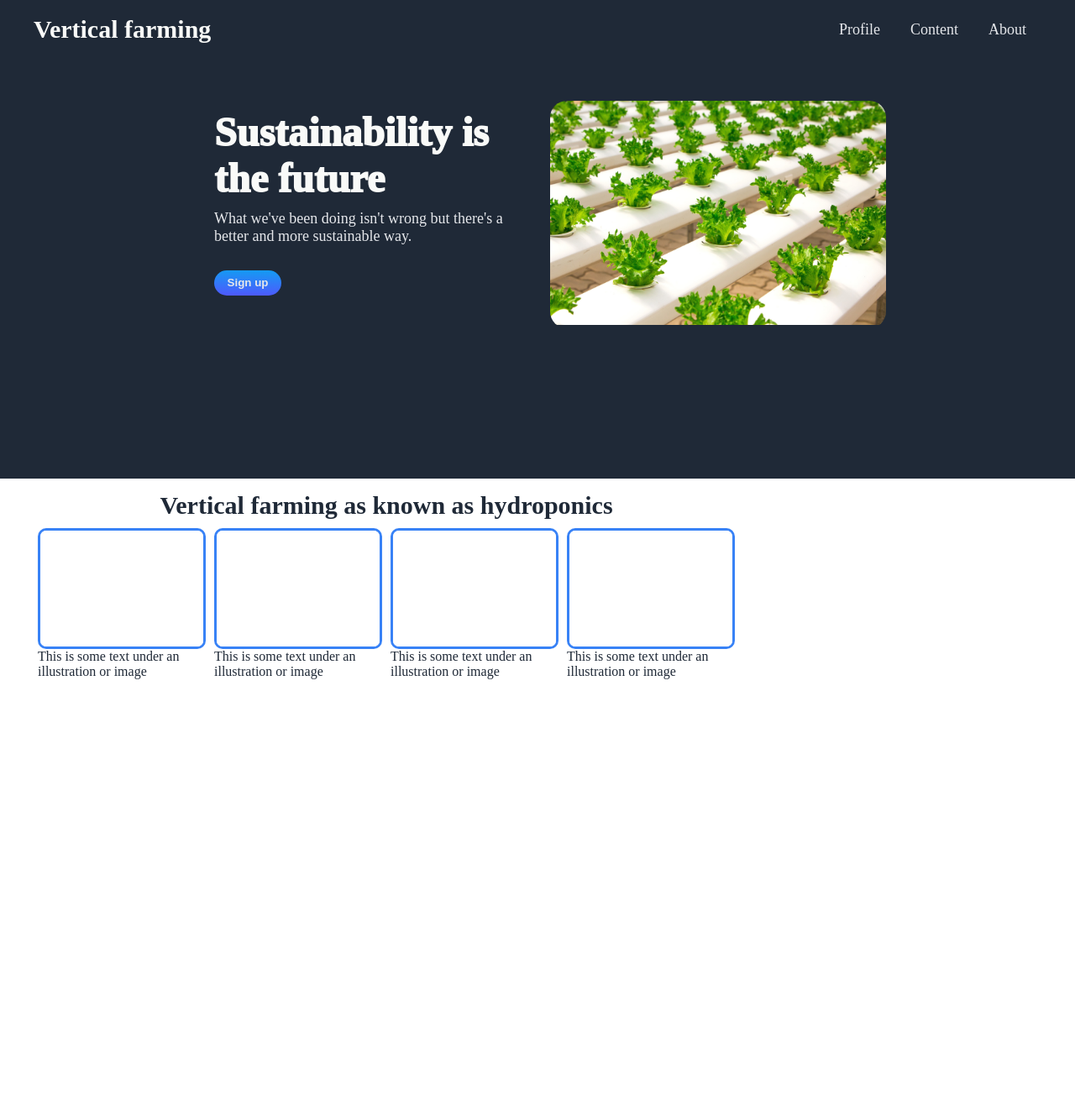
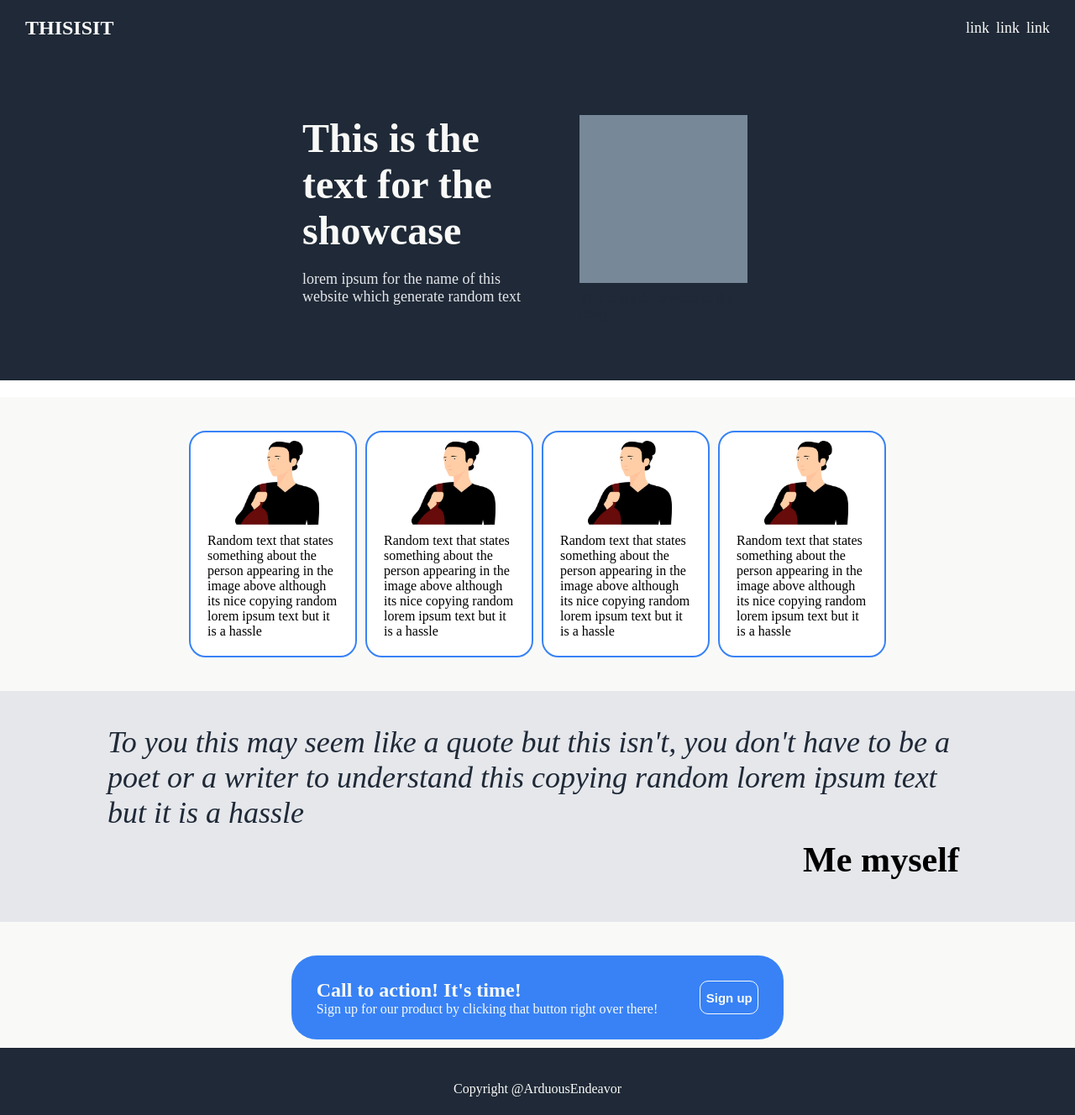
Before and after one commit to mohit-negi/LandingPage-TOP, a plain HTML site: page index.html in a window 1280 px wide. Shown: the whole page at 84% size. Before the commit the page ends 814 px from the top, so only its background shows below. Drawn offline with Linux system fonts and the light colour scheme.

Commit message:
Refactored all the code

```diff
--- a/index.html
+++ b/index.html
@@ -1,103 +1,113 @@
 <!DOCTYPE html>
 <html lang="en">
 <head>
+    <link rel="stylesheet" href="styles.css">
     <meta charset="UTF-8">
-    <link rel="stylesheet" href="styles.css">
     <meta http-equiv="X-UA-Compatible" content="IE=edge">
     <meta name="viewport" content="width=device-width, initial-scale=1.0">
-    <title>The landing page</title>
+    <title>Document</title>
 </head>
 <body>
     <header>
-    <div class="navbar">
-        <div class="header_container">
-            <h1 class="logo"><a href="google.com">Vertical farming</a></h1>
-            <nav class="links">
-                <ul>
-                    <li class="nav"><a href="google.com">Profile</a></li>
-                    <li class="nav"><a href="google.com">Content</a></li>
-                    <li class="nav"><a href="google.com">About</a></li>
-                </ul>
-            </nav>
+        <section class="navbar">
+            <div class="header">
+                <div class="logo">
+                    <h1>THISISIT</h1>
+                </div>
+                <div class="links">
+                    <p><a href="g.com">link</a></p>
+                    <p><a href="g.com">link</a></p>
+                    <p><a href="g.com">link</a></p>
                 </div>
             </div>
+        </section>
+    </header>
     <section class="showcase">
-        <div class="showcase-container">
+        <div class="container">
             <div class="content">
                 <div class="left-content">
                     <div class="showcase-text">
-                        <h1>Sustainability is the future</h1>
-                        <p class="text">What we've been doing isn't wrong but there's a better and more sustainable way.</p>
-                        <button class="button">Sign up</button>
+                        <h1>This is the text for the showcase</h1>
+                        <p>lorem ipsum for the name of this website which generate random text</p>
                     </div>
                 </div>
                 <div class="right-content">
-                    <div class="image">
-                        <img src="./images/header_section_image.jpeg" alt="section of vertical farm">
+                    <div class="showcase-image">
+                        <div class="img"></div>
+                        <p class="image-text">This is the description of the image</p>
                     </div>
                 </div>
             </div>
         </div>
     </section>
-    </header>
     <section class="testimonial">
-        <div class="container">
-            <div class="content">
-                <h1 id="testimonial_heading">Vertical farming as known as hydroponics</h1>
-                <div class="images_drawer">
+        <div class="testimonial-container">
             <div class="card">
                 <div class="image">
-                            <div class="img"></div>
+                    <img src="./images/testimonial-image1.png" alt="vector-image-torso-and-head-of-men">
                 </div>
-                        <div class="text">
-                            <p>This is some text under an illustration or image</p>
+                <div class="image-text">
+                    <p>Random text that states something about the person appearing in the image above although its nice copying random lorem ipsum text but it is a hassle</p>
                 </div>
             </div>
             <div class="card">
                 <div class="image">
-                            <div class="img"></div>
+                    <img src="./images/testimonial-image1.png" alt="vector-image-torso-and-head-of-men">
                 </div>
-                        <div class="text">
-                            <p>This is some text under an illustration or image</p>
+                <div class="image-text">
+                    <p>Random text that states something about the person appearing in the image above although its nice copying random lorem ipsum text but it is a hassle</p>
                 </div>
             </div>
             <div class="card">
                 <div class="image">
-                            <div class="img"></div>
+                    <img src="./images/testimonial-image1.png" alt="vector-image-torso-and-head-of-men">
                 </div>
-                        <div class="text">
-                            <p>This is some text under an illustration or image</p>
+                <div class="image-text">
+                    <p>Random text that states something about the person appearing in the image above although its nice copying random lorem ipsum text but it is a hassle</p>
                 </div>
             </div>
             <div class="card">
                 <div class="image">
-                            <div class="img"></div>
+                    <img src="./images/testimonial-image1.png" alt="vector-image-torso-and-head-of-men">
                 </div>
-                        <div class="text">
-                            <p>This is some text under an illustration or image</p>
+                <div class="image-text">
+                    <p>Random text that states something about the person appearing in the image above although its nice copying random lorem ipsum text but it is a hassle</p>
                 </div>
+            </div>
+        </div>
+    </section>
+    <section class="quote">
+        <div class="quote-container">
+            <div class="quote-text">
+                <p class="text">To you this may seem like a quote but this isn't, you don't have to be a poet or a writer to understand this copying random lorem ipsum text but it is a hassle</p>
+                <div class="author"><h3>Me myself</h3></div>
+            </div>
+        </div>
+    </section>
+    <section class="signup">
+        <div class="signup-container">
+            <div class="content">
+                <div class="left-content">
+                    <div class="info">
+                        <h1 class="heading">Call to action! It's time!</h1>
+                        <p class="text">Sign up for our product by clicking that button right over there!</p>
+                    </div>
+                </div>
+                <div class="right-content">
+                    <div class="button">
+                        <button>Sign up</button>
                     </div>
                 </div>
             </div>
         </div>
     </section>
-    <!--
-    <div class="quote">
-        <div class="text">This is an inspiring quote, or a testimonial from a customer. Maybe it's just filling up space, or maybe people will actually read it</div>
-        <div class="author">-Thor, God of thunder</div>
-    </div>
-    <div class="banner">
-        <h3>Call to action, it's time !
-        </h3>
-        <p>Sign up for our product by clicking that button right over there!
-        </p>
-        <button>Sign up</button>
     <footer>
-    </div>
         <div class="footer">
-            Copyright @ArduousEndeavor
+            <p class="footer-text">Copyright @ArduousEndeavor</p>
         </div>
     </footer>
-    --->
+
+
+
 </body>
 </html>
--- a/styles.css
+++ b/styles.css
@@ -1,215 +1,205 @@
-@font-face {
-    font-family: 'Roboto',sans-serif;
-    src: url('https://fonts.googleapis.com/css2?family=Roboto:wght@500&display=swap');
-  }
 *{
     box-sizing: border-box;
     margin: 0;
     padding: 0;
 }
-a{
-    color: black;
-    text-decoration: none;
+/*Edit for navbar starts here*/
+.header{
+    display: flex;
+    background-color: #1f2937;;
+    justify-content: space-between;
+    padding: 20px 30px;
+    align-items: center;
 }
-h1{
-    font-size: 30px;
-    font-weight: 600;
-    margin: 10px 0;
+.navbar .links{
+    display: flex;
+    gap: 8px;
 }
-li{
-    list-style: none;
-}
-li a{
-    font-size: 18px;
-    color: #e5e7eb;
-}
-/* copied - To not let the header flow */
-.header_container{
-    margin: 0 auto;
-    max-width: 1200px;
-    overflow: visible;
-}
-.navbar{
-    background-color: #1f2937;
-    height: 70px;
-    padding: 0 30px;
-}
-.navbar h1 a{
+.navbar h1{
+    font-size: 24px;
     color: #f9faf8;
 }
-.header_container
-{
+.navbar .links a{
+    text-decoration: none;
+    font-size: 18px;
+    color: #f9faf8;
+}
+.navbar .links a:hover{
+    color: #e5e7eb;
+    border-bottom: 1px solid #e5e7eb;
+}
+/* Edits for the showcase starts here */
+.img{
+    width: 200px;
+    height: 200px;
+    background-color: lightslategrey;
+}
+.showcase .container{
     display: flex;
-    justify-content: space-between;
-    align-items: center;
-    height: 100%;   /* to have maximum height as its container */
-}
-.navbar ul{
-    display: flex;
-}
-.navbar ul a{
-    padding: 8px;
-    margin: 0 10px;
-}
-.navbar ul a:hover{
-    color: #becada;
-    border-bottom: 3px solid #becada;
-}
-.showcase{
-    height: 500px;
+    justify-content: center;
+    padding: 50px;
     background-color: #1f2937;
 }
-.showcase p{
-    margin-bottom: 30px;
+.showcase .content{
+    display: flex;
+    max-width: 100%;
+    max-height: 100%;
+    flex-wrap: wrap;
 }
-.showcase img{
-    width: 400px;
-    height: 400px;
+.showcase .left-content,.showcase .right-content{
+    display: flex;
+    width: 300px;
+    flex-wrap: wrap;
 }
-/* image by Photo by <a href="https://pixnio.com/flora-plants/crops/leaves-crops-agriculture-lettuce-organic-food-plant-salad-vegetable">Jatuphon Buraphon</a> on <a href="https://pixnio.com/">Pixnio</a> */
-.content{
+.showcase .showcase-text{
+    display: flex;
+    flex-direction: column;
+    flex-wrap: wrap;
+    margin: 10px
+}
+.showcase-text h1{
+    color: #f9faf8;
+    font-size: 48px;
+    padding: 10px;
+}
+.showcase-text p{
+    color: #e5e7eb;
+    font-size: 18px;
+    padding: 10px;
+}
+
+.right-content .showcase-image{
+    display: flex;
+    flex-direction: column;
+    flex-wrap: wrap;
+    padding: 20px
+}
+.right-content{
     display: flex;
     justify-content: center;
 }
-.left-content,.right-content{
-    position: relative;
-    top: 50px;
+.right-content .image-text{
+    display: flex;
+    padding-top: 10px;
+    width: 200px;
+    color: #1f2937;
 }
-.left-content h1{
-    color: #f9faf8;
-    font-size: 48px;
-    font-weight: 1000;
-}
-.left-content{
-    color: #becada;
-}
-.left-content{
-    width: 430px;
-    padding: 0 30px;
-}
-.left-content p{
-    position: relative;
-    font-size: 18px;
+.right-content .image-text:hover{
     color: #e5e7eb;
 }
-.left-content button{
+/* Edits for the testimonials starts here */
+.testimonial img{
+    width: 100px;
+    height: 100px;
+    margin-left: 10px;
+}
+.testimonial{
+    display: flex;
+    background-color: #f9faf8;
+    justify-content: center;
+    align-items: center;
+    margin-top: 20px;
+}
+.testimonial-container{
     display: flex;
     justify-content: center;
-    background-color: #3882f6;
-    color: #e5e7eb;
-    width: 80px;
-    height: 30px;
+    flex-direction: row;
+    flex-wrap: wrap;
+    padding: 40px 0px;
+    gap: 10px;
 }
-.showcase p{
-    margin-bottom: 30px;
+.card{
+    display: flex;
+    background-color: white;
+    flex-direction: column;
+    border: 2px solid #3882f6;
+    border-radius: 20px;;
+    padding: 10px;
+    width: 200px;
+    max-height: 100%;
 }
-.showcase img {
-    max-width:100%;
-    height:auto;
+.card .image-text{
+    display: flex;
+    justify-content: center;
+    padding: 10px;
 }
-.button {
-  align-items: center;
-  appearance: none;
-  background-color: #3EB2FD;
-  background-image: linear-gradient(1deg, #4F58FD, #149BF3 99%);
-  border-radius: 100px;
-  border-width: 0;
-  box-shadow: none;
-  box-sizing: border-box;
-  color: #FFFFFF;
-  cursor: pointer;
-  display: inline-flex;
-  font-family: CircularStd,sans-serif;
-  font-size: 12;
-  font-weight: 700;
-  height: auto;
-  justify-content: center;
-  line-height: 1.5;
-  padding: 6px 20px;
-  position: relative;
-  text-align: center;
-  text-decoration: none;
-  transition: background-color .2s,background-position .2s;
-  user-select: none;
-  -webkit-user-select: none;
-  touch-action: manipulation;
-  vertical-align: top;
-  white-space: nowrap;
+.card .image{
+    display: flex;
+    justify-content: center;
+}
+/* quote section starts here */
+.quote{
+    display: flex;
+    background-color: #e5e7eb;
+    display: flex;
+    justify-content: center;
+    width: 100vw;
+
+}
+.quote-text{
+    display: flex;
+    padding: 40px 0;
+    flex-direction: column;
+    width: 80vw;
+}
+.quote-text .text{
+    font-size: 36px;
+    font-style: italic;
+    color: #1f2937;
+}
+.quote-text .author{
+    display: flex;
+    padding: 10px;
+    justify-content: end;
+    font-size: 36px;
+    font-weight: bolder;
 }
 
-.button:active,
-.button:focus {
-  outline: none;
+/* signup section starts here */
+
+.signup{
+    background-color: #f9faf8;
 }
-
-.button:hover {
-  background-position: -20px -20px;
-}
-
-.button:focus:not(:active) {
-  box-shadow: rgba(40, 170, 255, 0.25) 0 0 0 .125em;
-}
-.image{
-    border-radius:20px;
-    overflow:hidden;
-}
-
-/* CSS for testimonials here */
-
-.testimonial{
-    display: flex;
-    color:#1f2937;
-    padding: 5px;
-}
-.testimonial .content{
-    display: flex;
-    flex-direction: column;
-    justify-content: center;
-}
-.testimonial #testimonial_heading{
+.signup-container{
     display: flex;
     justify-content: center;
+    height: 150px;
+}
+.signup .content{
+    margin: 40px 0;
+    display: flex;
+    height: 100px;
+    background-color: #3882f6;
+    color:#f9faf8;
+    border-radius: 30px;
+    padding: 30px;
     align-items: center;
+    gap: 50px;
+}
+.signup button{
+    width: 70px;
+    height: 40px;
+    background-color: #3882f6;
+    color: #f9faf8;
+    border: 1px solid #f9faf8;
+    border-radius: 10px;
+    padding: 5px;
+    font-size: 15px;
+    font-weight: bold;
+}
+footer{
+    display: flex;
 
 }
-.images_drawer{
+.footer{
     display: flex;
-    flex-direction: row;
-    justify-content: space-between;
-    max-width: 100%;
-    gap: 10px;
-    margin-left: 40px;
-    margin-right: 40px;
-  }
-  .img{
-      background-color: #FFFFFF;
-      width: 200px;
-      height: 150px;
-  }
-  .testimonial .card{
-      width: 200px;
-      height: 180px;
-      display: flex;
-      flex-direction: column;
-      flex: 1 1 auto;
-      justify-content: center;
-  }
-  .card .image{
-    border: 3px solid #3882f6;
-    border-radius: 10px;
+    box-sizing: border-box;
+    justify-content: center;
+    background-color: #1f2937;
+    height: 80px;
+    width: 100vw;
 }
-.card .text{
-    display: flex;
-    flex-wrap: wrap;
-
+.footer-text{
+    padding: 40px;
+    color: #f9faf8;
 }
-@media (max-width: 800px) {
-    .images_drawer{
-      flex-direction: column;
-    }
-  }
-@media (max-width: 300px) {
-  .card{
-    flex-direction: column;
-}
-}
```
Also changed, not shown: colors_and_stuff.png (deleted), images/01vertical.jpg (deleted), images/02vertical.jpg (deleted), images/04vertical.jpg (deleted), images/header_section_image.jpeg (deleted), images/testimonial-image1.png (added), odin-project.png (deleted). Lines whose indentation alone changed are shown as unchanged.
